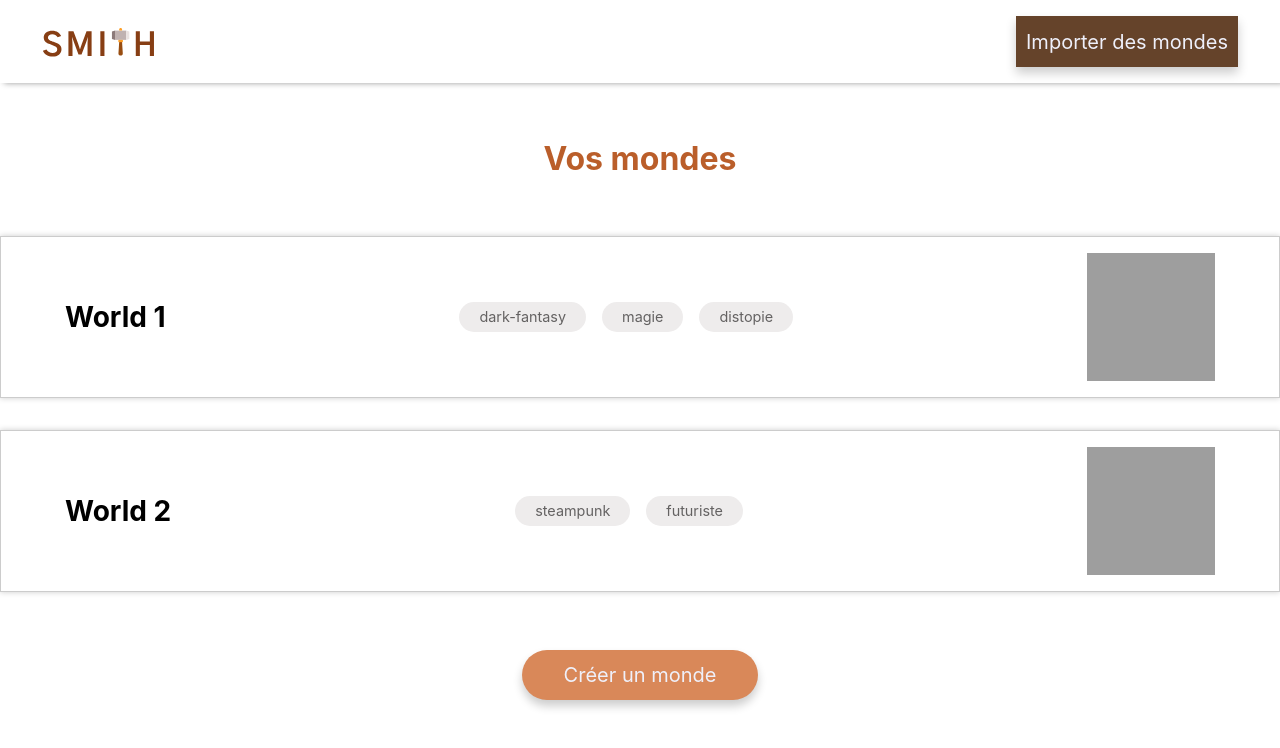
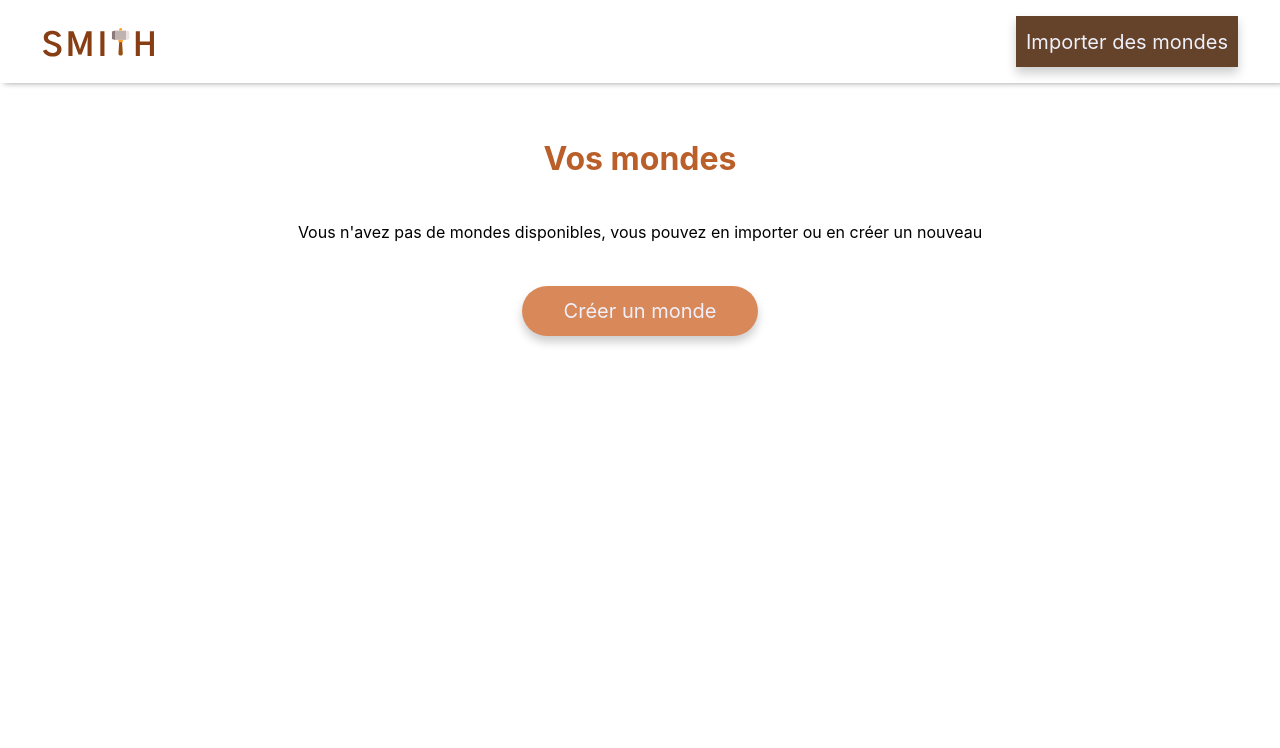
Before and after one commit to valentinEutrope/Smith, a React (Create React App) app in the folder src/client/: page / in a window 1280 px wide. Shown: the top 748 px of the page. Built offline with nearby package versions, Linux system fonts and the light colour scheme; grey boxes are pictures that could not be loaded.

Commit message:
Add message if no world available

```diff
--- a/src/client/src/components/WorldList/WorldList.js
+++ b/src/client/src/components/WorldList/WorldList.js
@@ -2,33 +2,20 @@ import React from "react";
 import { useHistory } from "react-router-dom";
 
 import Tags from "./Tags";
+import { FlexCentered } from "../../components/base/Flex";
 import { H2 } from "../../components/base/Headers";
 import { ButtonPrimary } from "../../components/base/Buttons";
-import { WorldImage, Worlds, World, WorldName } from "./styled";
+import { WorldImage, Worlds, World, WorldName, NoWorldMessage } from "./styled";
 
 const WorldList = () => {
   const history = useHistory();
 
-  const worlds = [
-    {
-      id: 0,
-      name: "World 1",
-      tags: ["dark-fantasy", "magie", "distopie"],
-      imgUrl:
-        "https://mir-s3-cdn-cf.behance.net/project_modules/1400/95c73850815079.58da751bb31b7.jpg",
-    },
-    {
-      id: 1,
-      name: "World 2",
-      tags: ["steampunk", "futuriste"],
-      imgUrl:
-        "https://img.etsystatic.com/il/9056ab/904031544/il_fullxfull.904031544_gx1f.jpg?version=0",
-    },
-  ];
+  const worlds = [];
 
   return (
-    <div>
+    <>
       <H2>Vos mondes</H2>
+      {worlds.length ? (
         <Worlds>
           {worlds.map((world) => {
             return (
@@ -39,11 +26,19 @@ const WorldList = () => {
               </World>
             );
           })}
+        </Worlds>
+      ) : (
+        <NoWorldMessage>
+          Vous n'avez pas de mondes disponibles, vous pouvez en importer ou en
+          créer un nouveau
+        </NoWorldMessage>
+      )}
+      <FlexCentered>
         <ButtonPrimary onClick={() => history.push("/new-world")}>
           Créer un monde
         </ButtonPrimary>
-      </Worlds>
-    </div>
+      </FlexCentered>
+    </>
   );
 };
 
--- a/src/client/src/components/WorldList/styled.js
+++ b/src/client/src/components/WorldList/styled.js
@@ -34,3 +34,7 @@ export const WorldImage = styled.img`
   width: 8rem;
   height: 8rem;
 `;
+
+export const NoWorldMessage = styled.div`
+  text-align: center;
+`;
--- /dev/null
+++ b/src/client/src/components/base/Flex.js
@@ -0,0 +1,12 @@
+import styled, { css } from "styled-components";
+
+import { th, space } from "../../config/theme/themeHelpers";
+
+export const Flex = styled.div`
+  display: flex;
+`;
+
+export const FlexCentered = styled(Flex)`
+  justify-content: center;
+  align-items: center;
+`;
```
Lines whose indentation alone changed are shown as unchanged.
